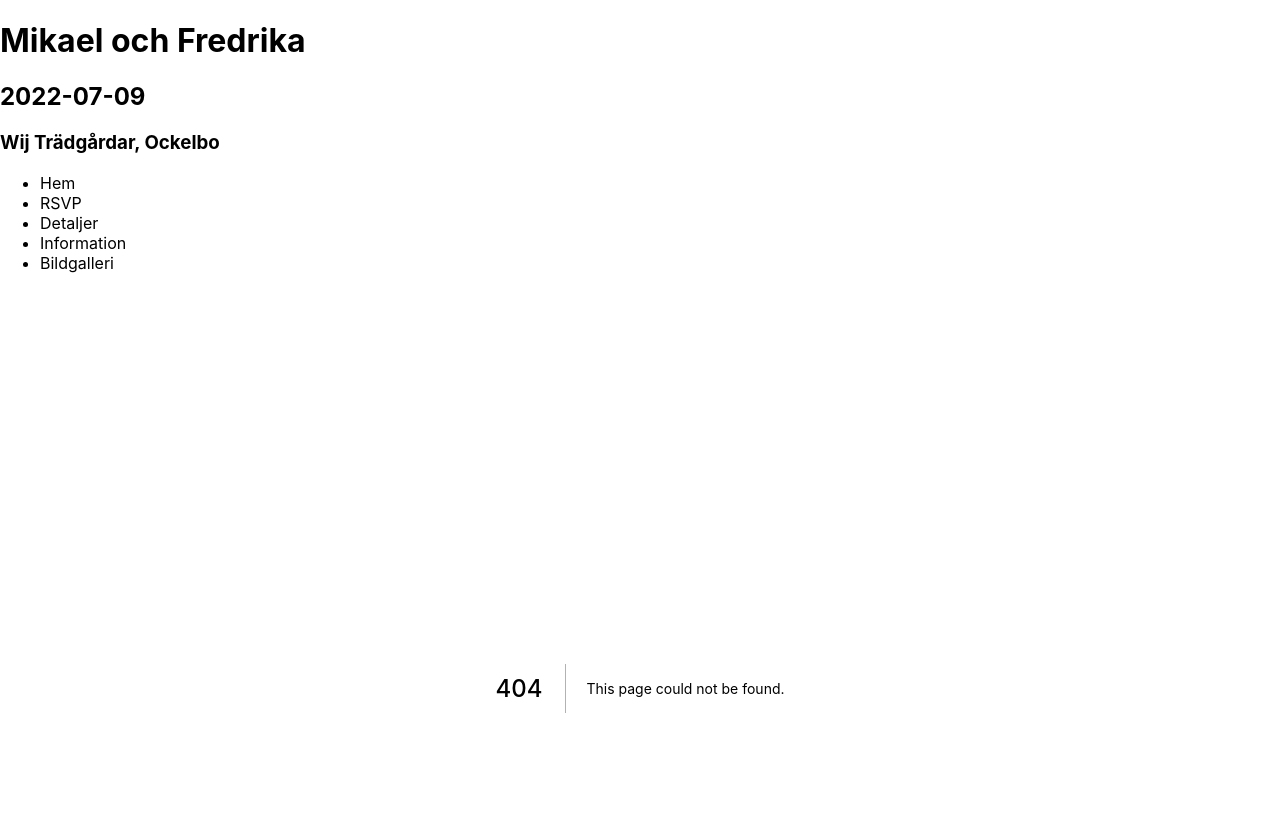
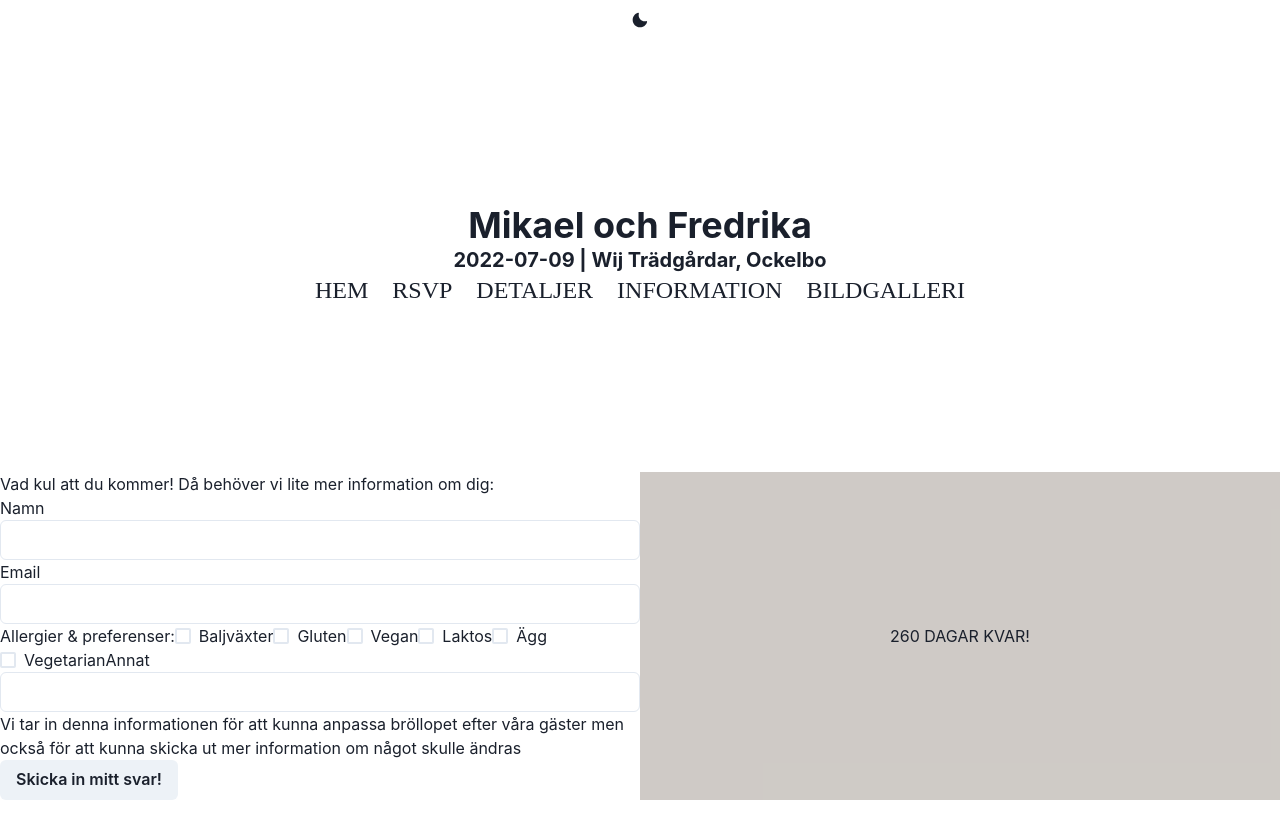
Before and after one commit to mlonn/mikaelochfredrika, a Next.js app: page /rsvp/Yes in a window 1280 px wide. Before the commit this address had no page. Shown: the top 838 px of the page. After the commit the page ends 800 px from the top, so only its background shows below. Built offline with nearby package versions, Linux system fonts and the light colour scheme.

Commit message:
fix rsvp form

```diff
--- a/components/Page.js
+++ b/components/Page.js
@@ -1,42 +1,109 @@
+import { MoonIcon, SunIcon } from '@chakra-ui/icons';
+import { Button, Heading, useColorMode } from '@chakra-ui/react';
 import Head from 'next/head';
 import Link from 'next/link';
 import React from 'react';
+import styled from 'styled-components';
+const ContentWrapper = styled.div`
+  display: grid;
+  grid-template-columns: 1fr 1fr;
+`;
+
+const ImageWrapper = styled.div`
+  background-color: ${({ theme }) => `${theme.textColor}4d`};
+  display: grid;
+  place-items: center;
+`;
+
+const PageWrapper = styled.div`
+  height: 100vh;
+  display: grid;
+  grid-template-rows: auto 1fr;
+`;
+
+const Nav = styled.nav`
+  font-family: Rosella;
+  ul {
+    list-style: none;
+    display: grid;
+    grid-gap: 24px;
+    font-size: 24px;
+    grid-auto-flow: column;
+  }
+`;
+
+const Header = styled.div`
+  display: grid;
+  place-content: center;
+  text-align: center;
+  h1 {
+  }
+`;
+
+const DarkModeButton = styled(Button)`
+  position: absolute;
+  top: 0;
+  right: 0;
+`;
+
 const Page = ({ children }) => {
+  var wedding = new Date('2022-07-09');
+  var now = new Date();
+
+  // To calculate the time difference of two dates
+  var time = wedding.getTime() - now.getTime();
+
+  // To calculate the no. of days between two dates
+  var days = Math.ceil(time / (1000 * 3600 * 24));
+  const { colorMode, toggleColorMode } = useColorMode();
   return (
-    <div>
+    <PageWrapper>
       <Head>
         <title>Mikael och Fredrika</title>
         <meta name="description" content="Mikael och Fredrika Bröllop" />
         <link rel="icon" href="/favicon.ico" />
       </Head>
+
+      <DarkModeButton variant="ghost" onClick={toggleColorMode}>
+        {colorMode === 'light' ? <MoonIcon /> : <SunIcon />}
+      </DarkModeButton>
+
+      <Header>
         <div>
-        <h1>Mikael och Fredrika</h1>
-        <h2>2022-07-09</h2>
+          <Heading as="h1">Mikael och Fredrika</Heading>
           <div>
-          <h3>Wij Trädgårdar, Ockelbo</h3>
+            <Heading as="h2" size="md">
+              2022-07-09 | Wij Trädgårdar, Ockelbo
+            </Heading>
           </div>
         </div>
-      <nav>
+        <Nav>
           <ul>
             <li>
-            <Link href="/">Hem</Link>
+              <Link href="/">HEM</Link>
             </li>
             <li>
               <Link href="/rsvp">RSVP</Link>
             </li>
             <li>
-            <Link href="/details">Detaljer</Link>
+              <Link href="/details">DETALJER</Link>
             </li>
             <li>
-            <Link href="/information">Information</Link>
+              <Link href="/information">INFORMATION</Link>
             </li>
             <li>
-            <Link href="/gallery">Bildgalleri</Link>
+              <Link href="/gallery">BILDGALLERI</Link>
             </li>
           </ul>
-      </nav>
-      {children}
-    </div>
+        </Nav>
+      </Header>
+      <ContentWrapper>
+        <main>{children}</main>
+        <ImageWrapper>
+          <div>{`${days} DAGAR KVAR!`}</div>
+        </ImageWrapper>
+      </ContentWrapper>
+    </PageWrapper>
   );
 };
 
--- a/package.json
+++ b/package.json
@@ -9,7 +9,12 @@
     "lint": "next lint"
   },
   "dependencies": {
+    "@chakra-ui/icons": "^1.0.17",
+    "@chakra-ui/react": "^1.6.12",
+    "@emotion/react": "^11",
+    "@emotion/styled": "^11",
     "axios": "^0.24.0",
+    "framer-motion": "^4",
     "next": "12.0.2",
     "react": "17.0.2",
     "react-dom": "17.0.2",
--- a/pages/_app.js
+++ b/pages/_app.js
@@ -1,17 +1,30 @@
+import { ChakraProvider } from '@chakra-ui/react';
 import { Slide, ToastContainer } from 'react-toastify';
 import 'react-toastify/dist/ReactToastify.css';
 import { ThemeProvider } from 'styled-components';
 import Page from '../components/Page';
 import { GlobalStyle } from '../styles/globalStyles';
+
+const theme = {
+  textColor: '#605242',
+  red: '#9A5959',
+  brick: '#A4745F',
+  brown: '#A99070',
+  green: '#BFD3C4',
+  white: '#FBF6E3',
+  grey: '#707070',
+};
 function MyApp({ Component, pageProps }) {
   return (
     <>
-      <ThemeProvider theme={{}}>
-        <GlobalStyle />
-        <Page>
-          <Component {...pageProps} />
-        </Page>
-        <ToastContainer position="bottom-center" transition={Slide} />
+      <ThemeProvider theme={theme}>
+        <ChakraProvider>
+          <GlobalStyle />
+          <Page>
+            <Component {...pageProps} />
+          </Page>
+          <ToastContainer position="bottom-center" transition={Slide} />
+        </ChakraProvider>
       </ThemeProvider>
     </>
   );
--- /dev/null
+++ b/pages/rsvp/Yes.js
@@ -0,0 +1,88 @@
+import { Button, Checkbox, CheckboxGroup, Input } from '@chakra-ui/react';
+import axios from 'axios';
+import React from 'react';
+import { useForm } from 'react-hook-form';
+import { toast } from 'react-toastify';
+import styled from 'styled-components';
+const AlleryWrapper = styled(CheckboxGroup)`
+  display: grid;
+  grid-gap: 16px;
+  grid-template-columns: 1fr 1fr;
+`;
+const Yes = () => {
+  const {
+    handleSubmit,
+    register,
+    formState: { errors },
+  } = useForm();
+  const onSubmit = async (values) => {
+    console.log(values);
+    try {
+      await axios({
+        method: 'POST',
+        url: 'https://formspree.io/f/mqkwvlqa',
+        data: values,
+      });
+
+      toast.success('Tack! för att du vill komma!');
+    } catch (error) {
+      console.log(error);
+    }
+  };
+  return (
+    <form onSubmit={handleSubmit(onSubmit)}>
+      <h3>Vad kul att du kommer! Då behöver vi lite mer information om dig:</h3>
+      <label>Namn</label>
+      <Input
+        {...register('name', {
+          required: 'Fältet är obligatoriskt.',
+        })}
+      />
+      {errors?.name?.message}
+      <label>Email</label>
+      <Input
+        type="email"
+        {...register('email', {
+          required: 'Fältet är obligatoriskt.',
+          pattern: {
+            value: /^[A-Z0-9._%+-]+@[A-Z0-9.-]+\.[A-Z]{2,}$/i,
+            message: 'Ogiltig email',
+          },
+        })}
+      />
+      {errors.email && errors.email.message}
+
+      <label>Allergier & preferenser:</label>
+      <AlleryWrapper>
+        <Checkbox {...register('allergier')} value="Baljväxter">
+          Baljväxter
+        </Checkbox>
+        <Checkbox {...register('allergier')} value="Gluten">
+          Gluten
+        </Checkbox>
+        <Checkbox {...register('allergier')} value="Vegan">
+          Vegan
+        </Checkbox>
+        <Checkbox {...register('allergier')} value="Laktos">
+          Laktos
+        </Checkbox>
+        <Checkbox {...register('allergier')} value="Ägg">
+          Ägg
+        </Checkbox>
+        <Checkbox {...register('allergier')} value="Vegetarian">
+          Vegetarian
+        </Checkbox>
+      </AlleryWrapper>
+      <label>Annat</label>
+      <Input {...register('allergier-other')} />
+      <p>
+        Vi tar in denna informationen för att kunna anpassa bröllopet efter våra
+        gäster men också för att kunna skicka ut mer information om något skulle
+        ändras
+      </p>
+      <Button type="submit">Skicka in mitt svar!</Button>
+    </form>
+  );
+};
+
+export default Yes;
--- a/styles/globalStyles.js
+++ b/styles/globalStyles.js
@@ -5,6 +5,7 @@ html,
 body {
   padding: 0;
   margin: 0;
+  color: #707070;
   font-family: -apple-system, BlinkMacSystemFont, Segoe UI, Roboto, Oxygen,
     Ubuntu, Cantarell, Fira Sans, Droid Sans, Helvetica Neue, sans-serif;
 }
```
Also changed, not shown: pages/rsvp/No.js (added, +19 -0 lines), pages/rsvp/RSVP.js (+37 -47 lines), 1 other file (tests, documents, lock files or other folders). Lines whose indentation alone changed are shown as unchanged.
